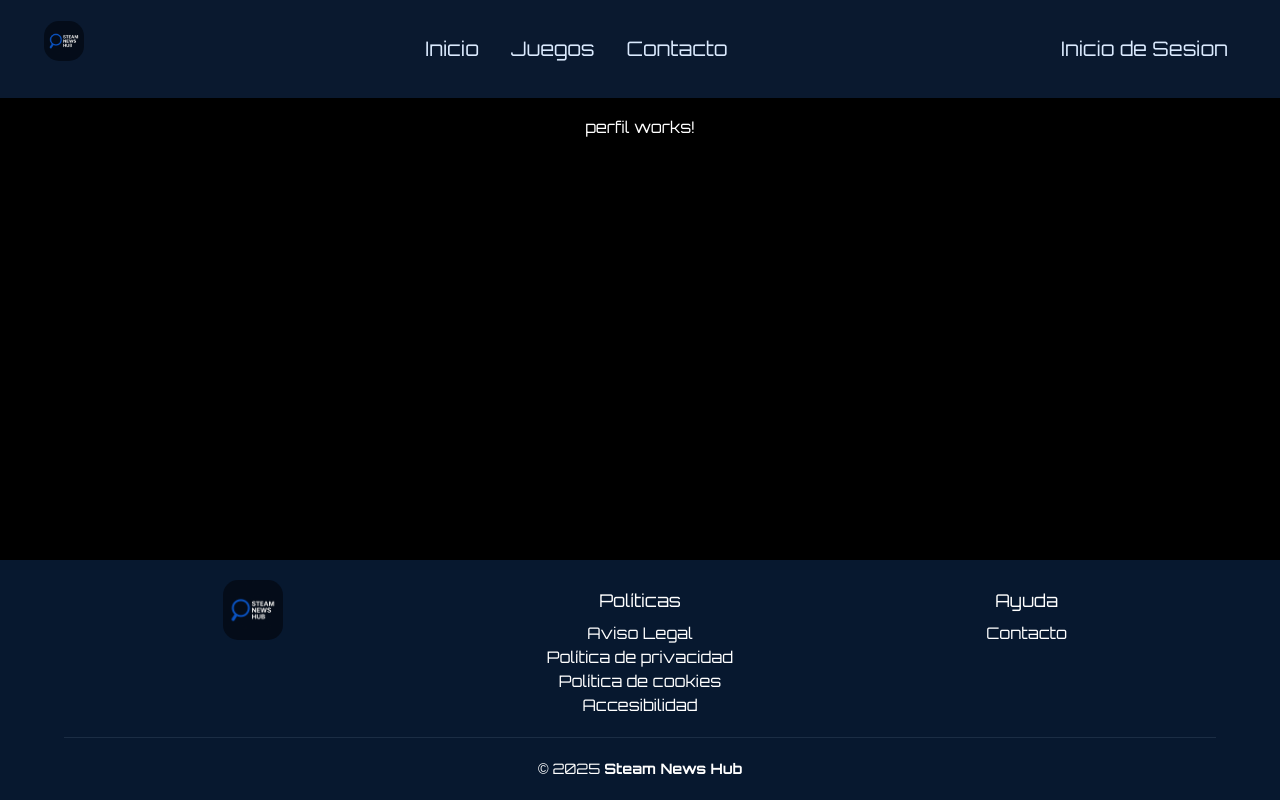
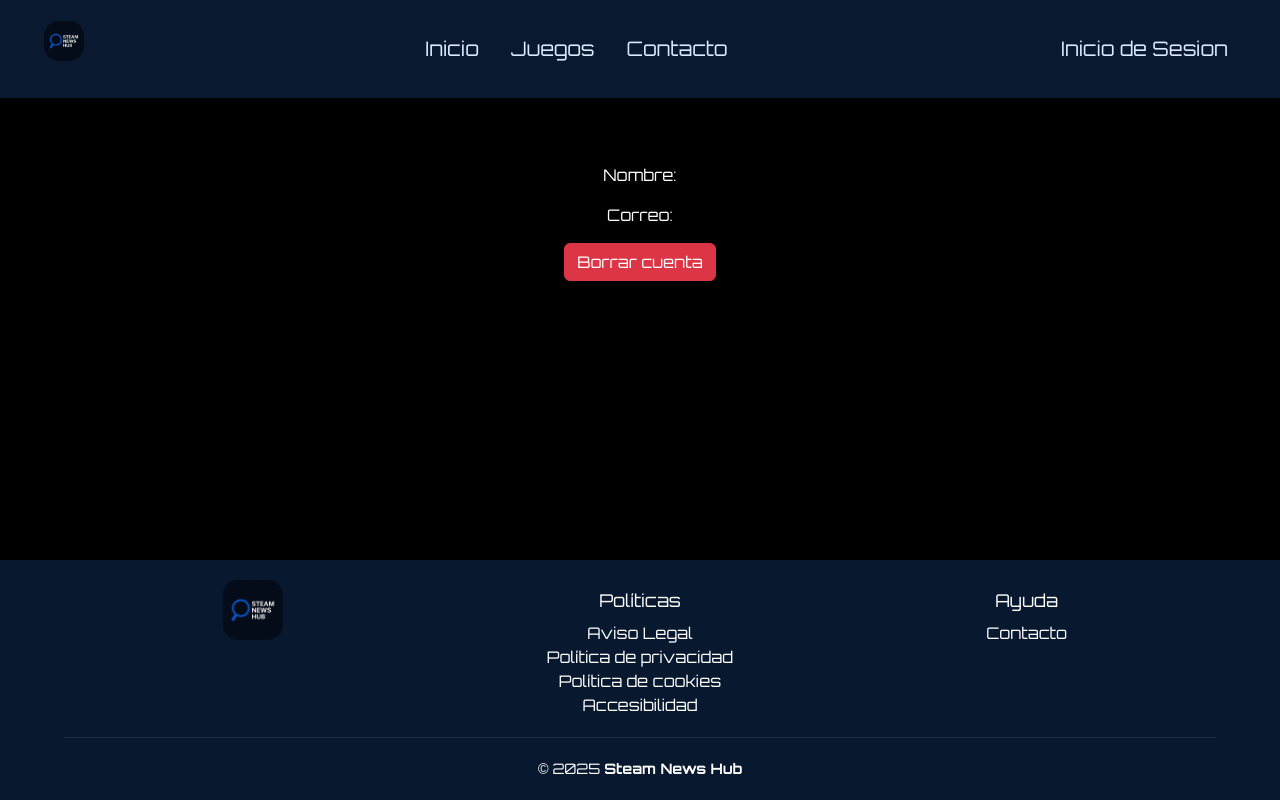
Before and after one commit to DaniAlosPrats/Steam-News-Hub, an Angular app in the folder Front/frontendsteamnewhub/: page /perfil in a window 1280 px wide. Built offline with nearby package versions, Linux system fonts and the light colour scheme; no server answers.

Commit message:
pushing perfil

```diff
--- a/Front/frontendsteamnewhub/src/app/views/login/login.component.ts
+++ b/Front/frontendsteamnewhub/src/app/views/login/login.component.ts
@@ -2,7 +2,7 @@ import { Component } from '@angular/core';
 import { JuegosService } from '../../services/juegos.service';
 import { Router } from '@angular/router';
 import { FormsModule } from '@angular/forms';
-import { AuthService } from '../../services/auth.service'; // Importa el AuthService
+import { AuthService } from '../../services/auth.service';
 import { CommonModule } from '@angular/common';
 import { RouterModule } from '@angular/router';
 
@@ -39,7 +39,10 @@ export class LoginComponent {
         const usuario = usuarios.find((u: any) => u.nombre === username && u.contraseña === password);
 
         if (usuario) {
-          this.authService.login(usuario, false);
+          this.authService.login({
+            nombre: usuario.nombre,
+            email: usuario.correo_electronico
+}, false);
           this.router.navigate(['/home']);
         } else {
           alert('Credenciales incorrectas.');
--- a/Front/frontendsteamnewhub/src/app/views/perfil/perfil.component.html
+++ b/Front/frontendsteamnewhub/src/app/views/perfil/perfil.component.html
@@ -1 +1,11 @@
-<p>perfil works!</p>
+<section>
+  <div class="container py-5">
+    <div class="row justify-content-center">
+      <div class="col-12 col">
+        <p>Nombre: {{ nombre }}</p>
+        <p>Correo: {{ correo }}</p>
+        <button class="btn btn-danger">Borrar cuenta</button>
+      </div>
+    </div>
+  </div>
+</section>
--- a/Front/frontendsteamnewhub/src/app/views/perfil/perfil.component.ts
+++ b/Front/frontendsteamnewhub/src/app/views/perfil/perfil.component.ts
@@ -1,4 +1,7 @@
 import { Component } from '@angular/core';
+import { AuthService } from '../../services/auth.service';
+import { JuegosService } from '../../services/juegos.service';
+
 
 @Component({
   selector: 'app-perfil',
@@ -8,4 +11,30 @@ import { Component } from '@angular/core';
 })
 export class PerfilComponent {
 
+    nombre: string = '';
+  correo: string = '';
+
+  constructor(
+    private juegosService: JuegosService,
+    private authService: AuthService
+  ) {}
+
+  ngOnInit(): void {
+    const currentUser = JSON.parse(localStorage.getItem('currentUser') || '{}');
+    this.nombre = currentUser.nombre;
+
+
+    this.juegosService.getUsuarios().subscribe({
+      next: (data) => {
+        const usuarios = data.member;
+        const usuario = usuarios.find((u: any) => u.nombre === this.nombre);
+        if (usuario) {
+          this.correo = usuario.correo_electronico;
+        }
+      },
+      error: (err) => {
+        console.error('Error al cargar los usuarios:', err);
+      }
+    });
+  }
 }
--- a/Front/frontendsteamnewhub/src/app/views/registre/registre.component.ts
+++ b/Front/frontendsteamnewhub/src/app/views/registre/registre.component.ts
@@ -16,11 +16,11 @@ export class RegistreComponent {
   private router = inject(Router);
   private apiService = inject(JuegosService);
 
-  signUpForm: FormGroup = this.fb.group({
-    nombre: [''],
-    email: [''],
-    password: ['']
-  });
+signUpForm: FormGroup = this.fb.group({
+  nombre: ['', Validators.required],
+  email: ['', [Validators.required, Validators.email]],
+  password: ['', Validators.required]
+});
 
   registrarUsuario(): void {
 
```
